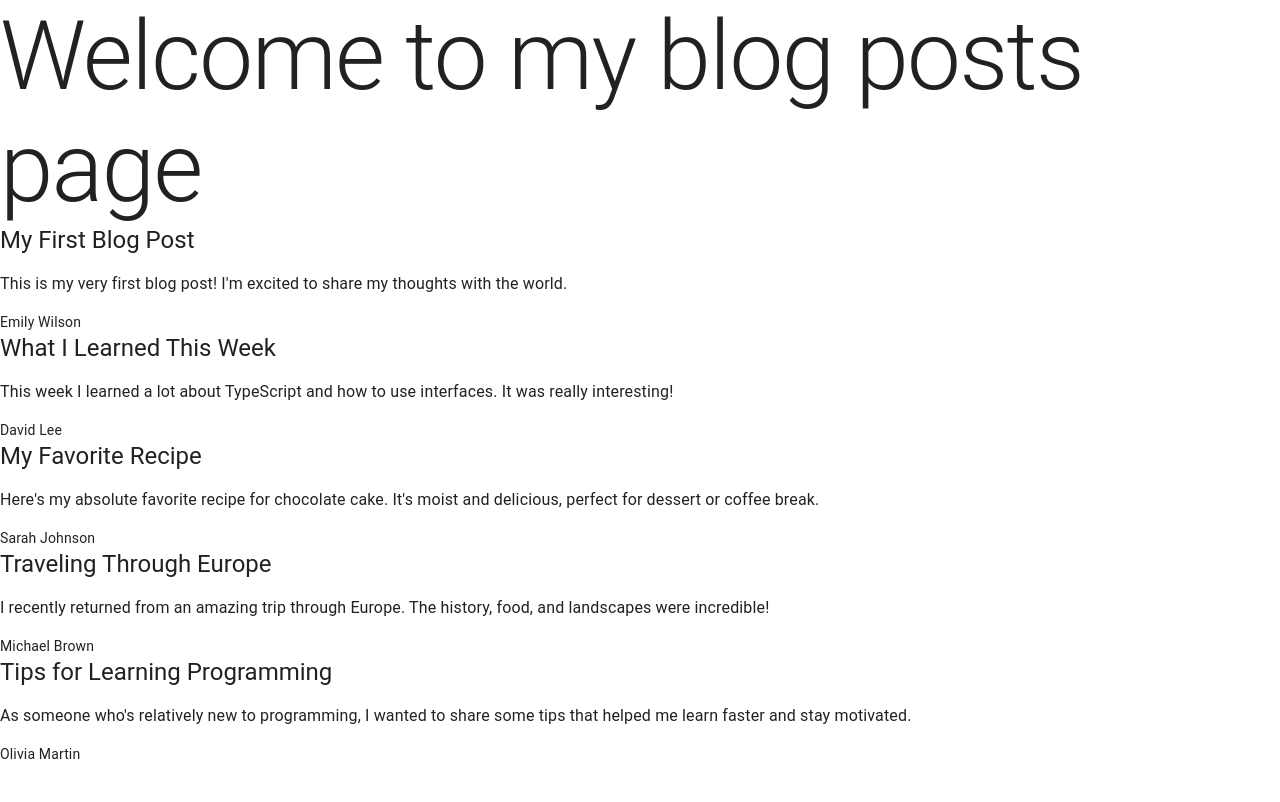
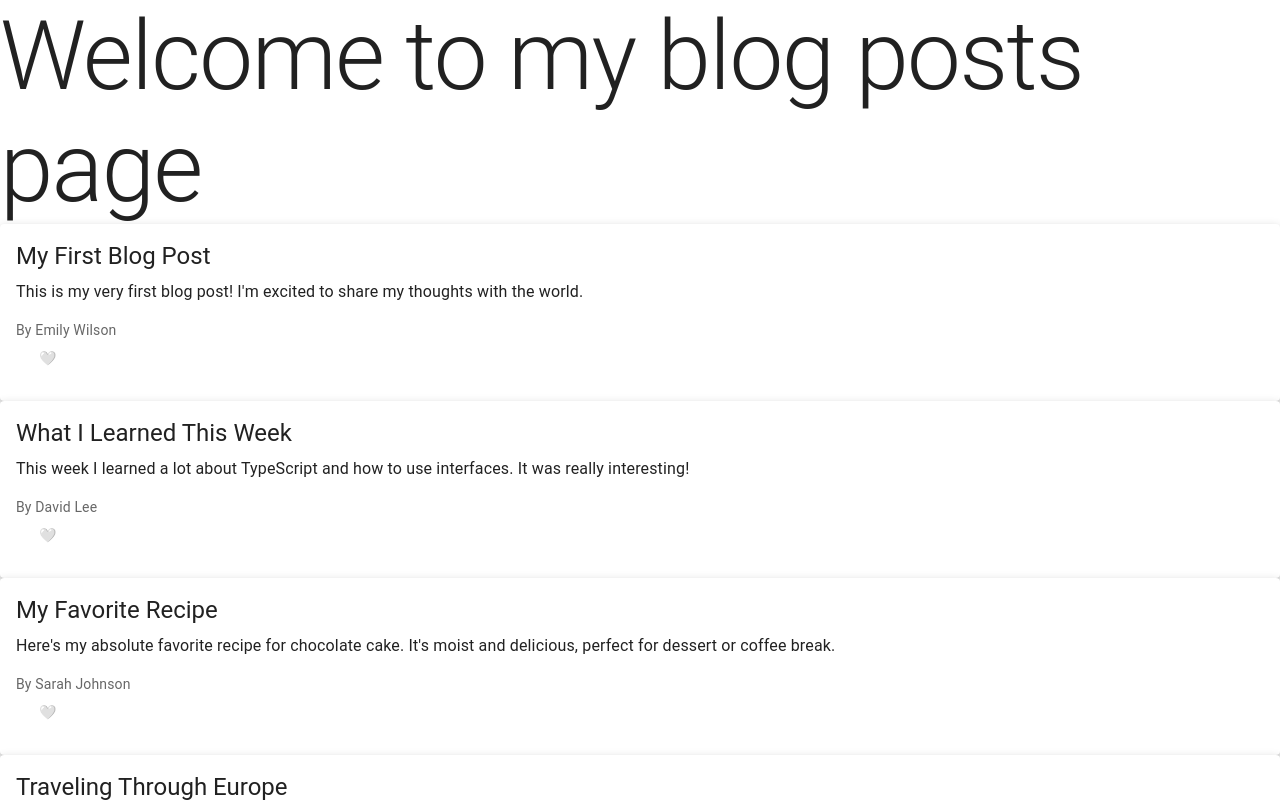
Before and after one commit to Davod0/Next.js-PostFlow, a Next.js app: page / in a window 1280 px wide. Shown: the top 802 px of the page. Built offline with nearby package versions, Linux system fonts and the light colour scheme.

Commit message:
Implemeted LikedButton component, changed styling for PostCard

```diff
--- /dev/null
+++ b/app/components/LikedButton.tsx
@@ -0,0 +1,16 @@
+import { Button } from "@mui/material";
+import { useState } from "react";
+
+export default function LikedButton() {
+    const [liked, setLiked] = useState(false);
+
+    const toggleLiked = () => {
+        setLiked(!liked);
+    }
+
+    return(
+        <Button onClick={toggleLiked}>
+            {liked? "❤️" : "🤍"}
+        </Button>
+    );
+}
--- a/app/components/PostCard.tsx
+++ b/app/components/PostCard.tsx
@@ -1,17 +1,22 @@
-import { Stack, Typography } from "@mui/material";
-import { Post } from "../data";
-
+import { Card, CardContent, Stack, Typography } from '@mui/material';
+import { Post } from '../data';
+import LikedButton from './LikedButton';
 
 interface Props {
-    post: Post;
+   post: Post;
 }
 
 export default function PostCard(props: Props) {
     return (
-       <Stack key={props.post.id} spacing={2}>
-          <Typography variant="h5">{props.post.title}</Typography>
-          <Typography variant="body1">{props.post.content}</Typography>
-          <Typography variant="body2">{props.post.author}</Typography>
-       </Stack>
+        <Stack spacing={2}>
+            <Card sx={{ boxShadow: 3 }}>
+                <CardContent>
+                    <Typography variant="h5" gutterBottom>{props.post.title}</Typography>
+                    <Typography variant="body1">{props.post.content}</Typography>
+                    <Typography variant="body2" color="text.secondary" mt={2}>By {props.post.author}</Typography>
+                     <LikedButton />
+                </CardContent>
+            </Card>
+        </Stack>
     );
 }
--- a/app/data.ts
+++ b/app/data.ts
@@ -1,4 +1,3 @@
-
 export interface Post {
     id: number;
     title: string;
--- a/app/page.tsx
+++ b/app/page.tsx
@@ -1,3 +1,5 @@
+"use client"
+
 import { Typography } from "@mui/material";
 import PostCard from "./components/PostCard";
 import { posts } from "./data";
```
